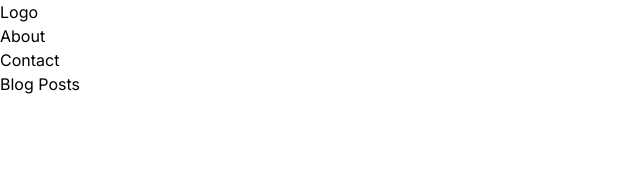
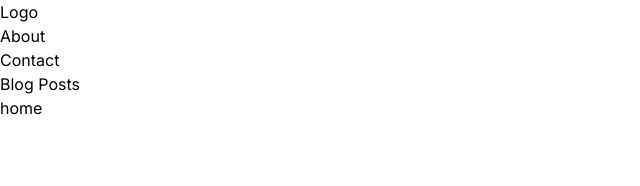
Before and after one commit to snmsndhu/main_website, a Next.js app: page / in a window 1280 px wide. Shown: the top 186 px of the page, without its empty margins (0-640 px from the left). Built offline with nearby package versions, Linux system fonts and the light colour scheme.

Commit message:
importing the navbar in the layout

```diff
--- a/app/layout.tsx
+++ b/app/layout.tsx
@@ -1,6 +1,7 @@
 import type { Metadata } from "next";
 import { Inter } from "next/font/google";
 import "./globals.css";
+import NavBar from "./components/NavBar";
 
 const inter = Inter({ subsets: ["latin"] });
 
@@ -16,7 +17,10 @@ export default function RootLayout({
 }>) {
   return (
     <html lang="en">
-      <body className={inter.className}>{children}</body>
+      <body className={inter.className}>
+        <NavBar />
+        <main>{children}</main>
+      </body>
     </html>
   );
 }
--- a/app/page.tsx
+++ b/app/page.tsx
@@ -1,11 +1,7 @@
 import React from "react";
 import NavBar from "./components/NavBar";
 const page = () => {
-  return (
-    <div>
-      <NavBar />
-    </div>
-  );
+  return <div>home</div>;
 };
 
 export default page;
```
